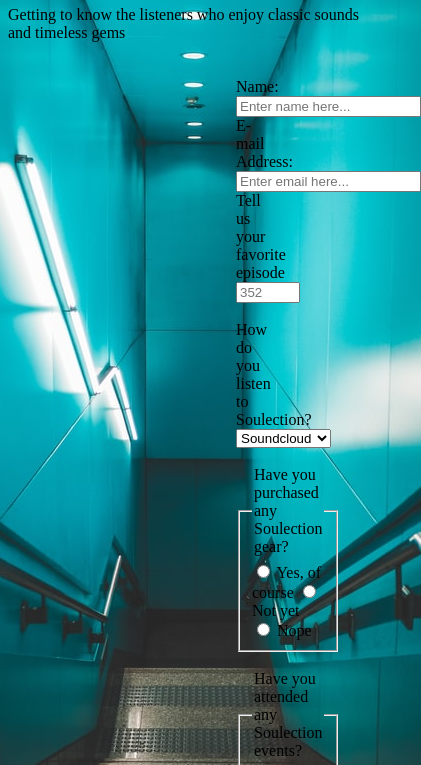
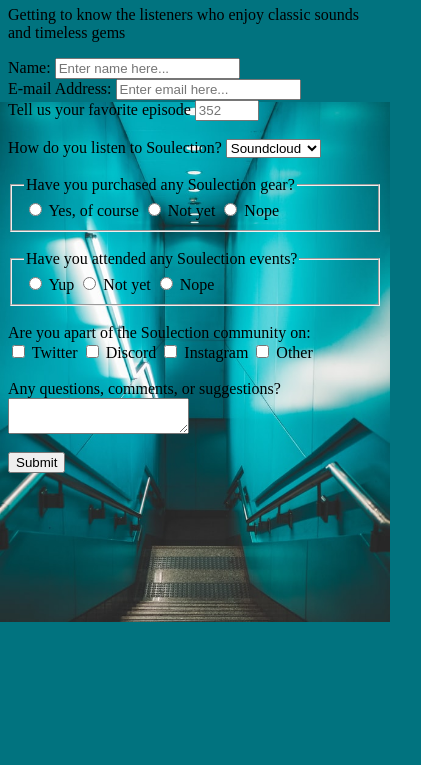
Before and after one commit to ca-s92/fcc-survey, a plain HTML site: page index.html in a window 390 px wide. Shown: the part 60-825 px from the top of the page, 421 px wide, since content can reach past the window. Drawn offline with Linux system fonts and the light colour scheme.

Commit message:
used smaller img and centered it, fixed and responsive

```diff
--- a/style.css
+++ b/style.css
@@ -1,13 +1,12 @@
   body {
     background-image: url("/jimmy-chang-unsplash-staircasesml.jpg");
+    background-size: contain;
     background-repeat: no-repeat;
     background-attachment: fixed;
-    background-position: top;
+    background-position: center;
     background-color: #01737f;
   }
 
   #survey {
-    max-width: 50%;
-    margin: 0px 13em;
-    padding: 20px;
+    max-width: 100%;
   }
```
